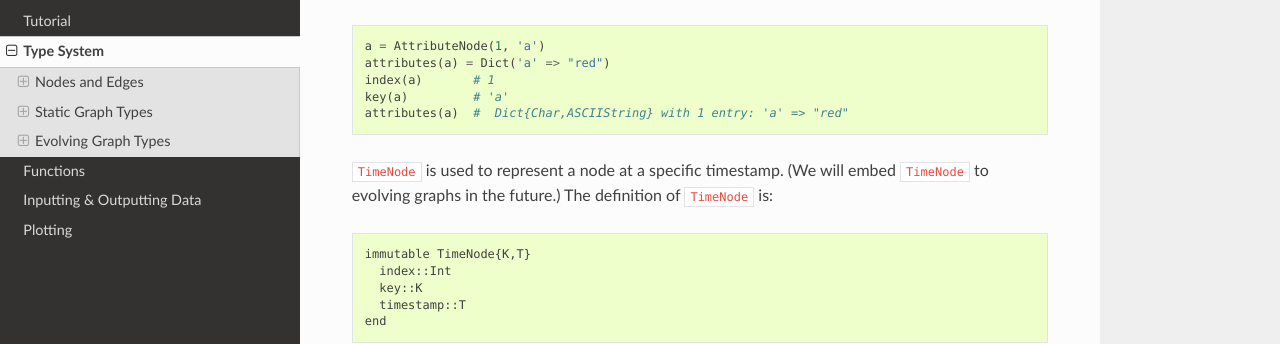
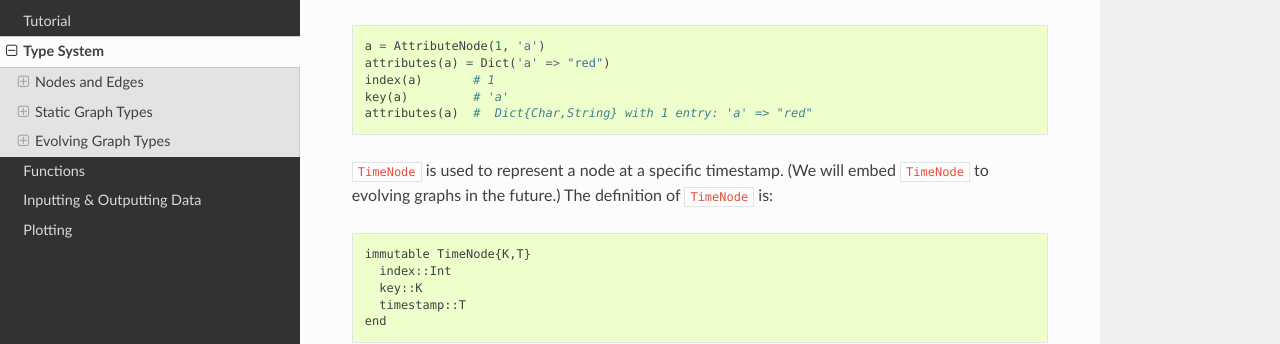
Before and after one commit to EtymoIO/EvolvingGraphs.jl, a Sphinx documentation site: the page built from doc/type.rst, in a window 1280 px wide and 900 px high, scrolled down 1162 px. Shown: the part 154-498 px from the top of the window. Built offline with Sphinx 7.4.7 and the Read the Docs theme 2.0.0, drawn with Linux system fonts in a browser that asks for light colours.

```diff
--- a/doc/functions.rst
+++ b/doc/functions.rst
@@ -4,7 +4,7 @@ Functions
 Nodes and Edges
 ----------------
 
-.. function:: key(v)
+.. function:: node_key(v)
    :noindex:
 
    returns the key of a node ``v``.
--- a/doc/type.rst
+++ b/doc/type.rst
@@ -66,7 +66,7 @@ We can initialize an instance of ``AttributeNode`` with just
   attributes(a) = Dict('a' => "red")
   index(a)       # 1
   key(a)         # 'a'
-  attributes(a)  #  Dict{Char,ASCIIString} with 1 entry: 'a' => "red"
+  attributes(a)  #  Dict{Char,String} with 1 entry: 'a' => "red"
 
 
 ``TimeNode`` is used to represent a node at a specific timestamp.
```
Also changed, not shown: 12 other files.
